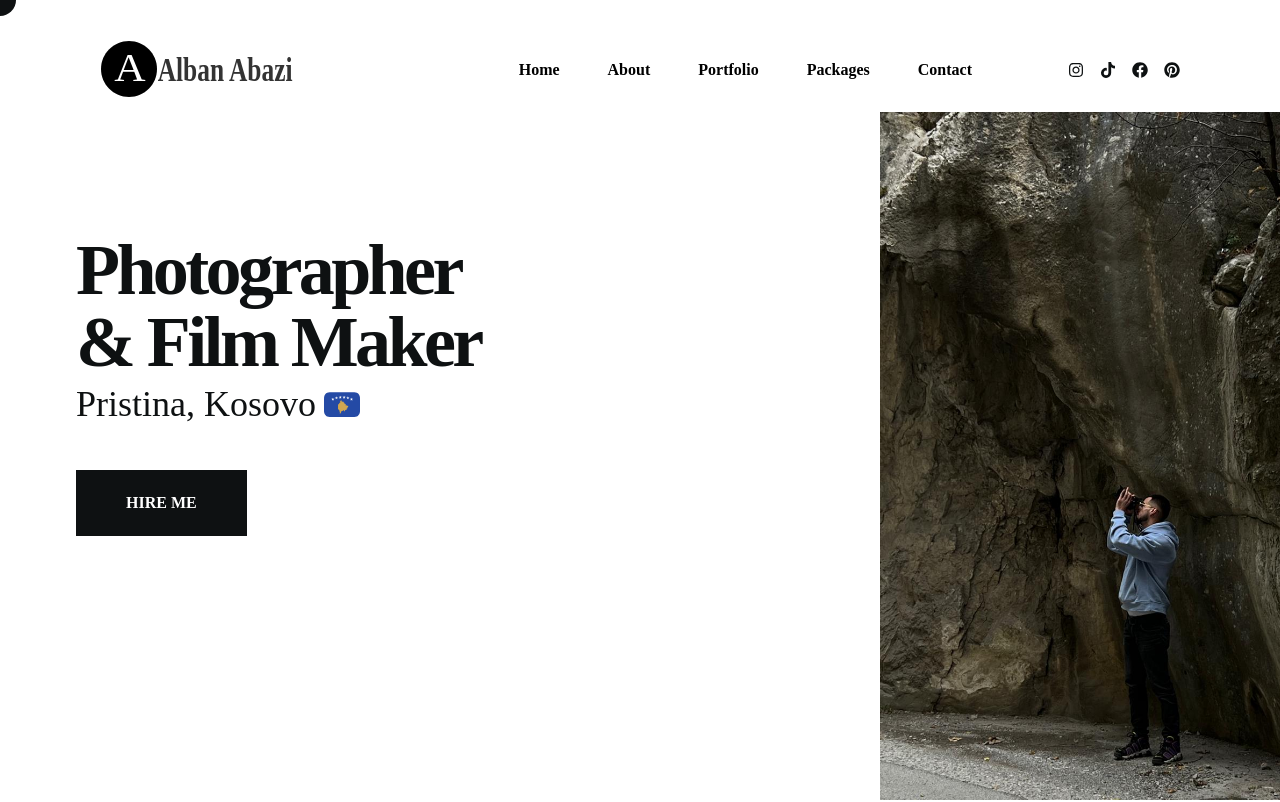
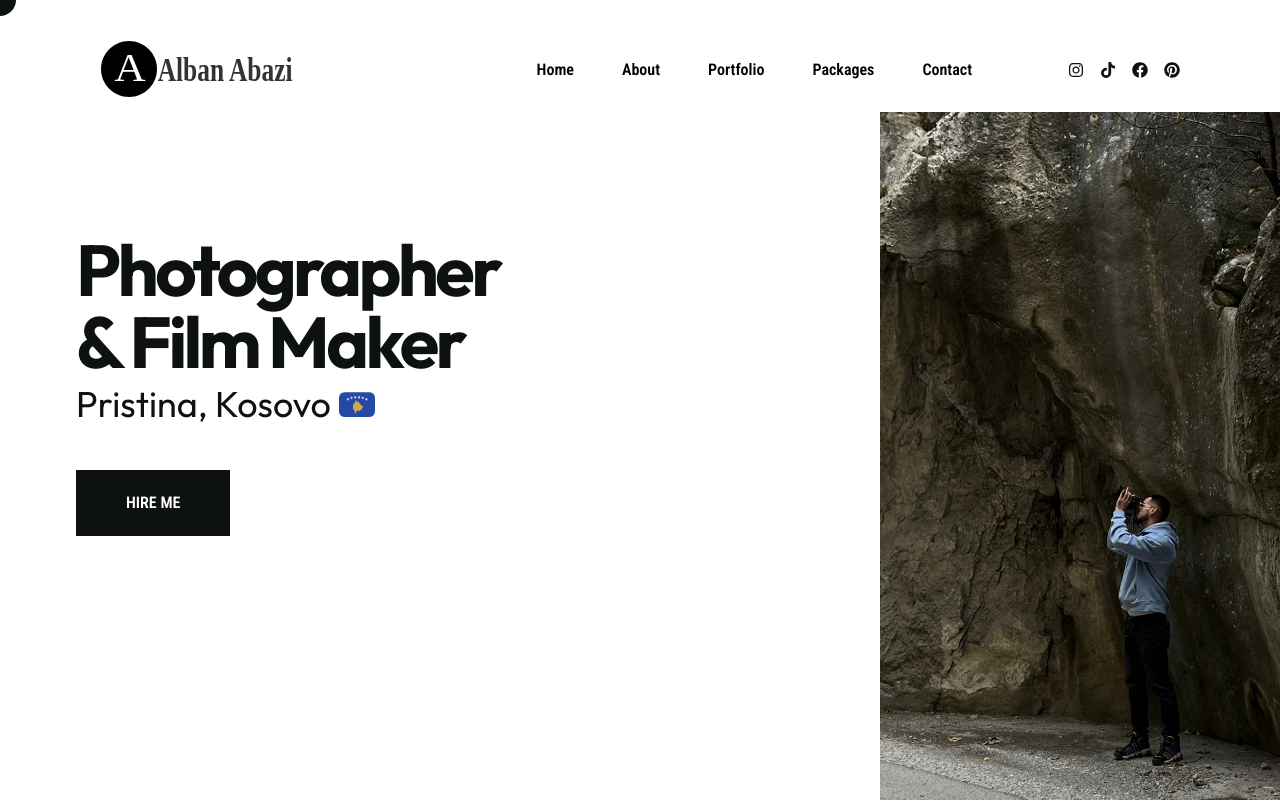
Before and after one commit to AdhurimBerisha/ShotByBane---Photography-Portfolio, a React (Vite) app: page / in a window 1280 px wide. Shown: the top 802 px of the page. Built offline with nearby package versions, Linux system fonts and the light colour scheme; no server answers; the database is empty; what react-photo-view would draw is missing.

Commit message:
Font change

```diff
--- a/src/index.css
+++ b/src/index.css
@@ -1,3 +1,5 @@
+@import url("https://fonts.googleapis.com/css2?family=Outfit:wght@100..900&family=Roboto+Condensed:ital,wght@0,100..900;1,100..900&display=swap");
+
 @tailwind base;
 @tailwind components;
 @tailwind utilities;
--- a/tailwind.config.js
+++ b/tailwind.config.js
@@ -1,10 +1,9 @@
-// tailwind.config.js or tailwind.config.mjs
 export default {
   content: ["./index.html", "./src/**/*.{js,jsx,ts,tsx}"],
   theme: {
     fontFamily: {
-      primary: "Playfair Display",
-      secondary: "Mulish",
+      primary: ["Outfit", "sans-serif"],
+      secondary: ["Roboto Condensed", "sans-serif"],
     },
     screens: {
       sm: "640px",
```
